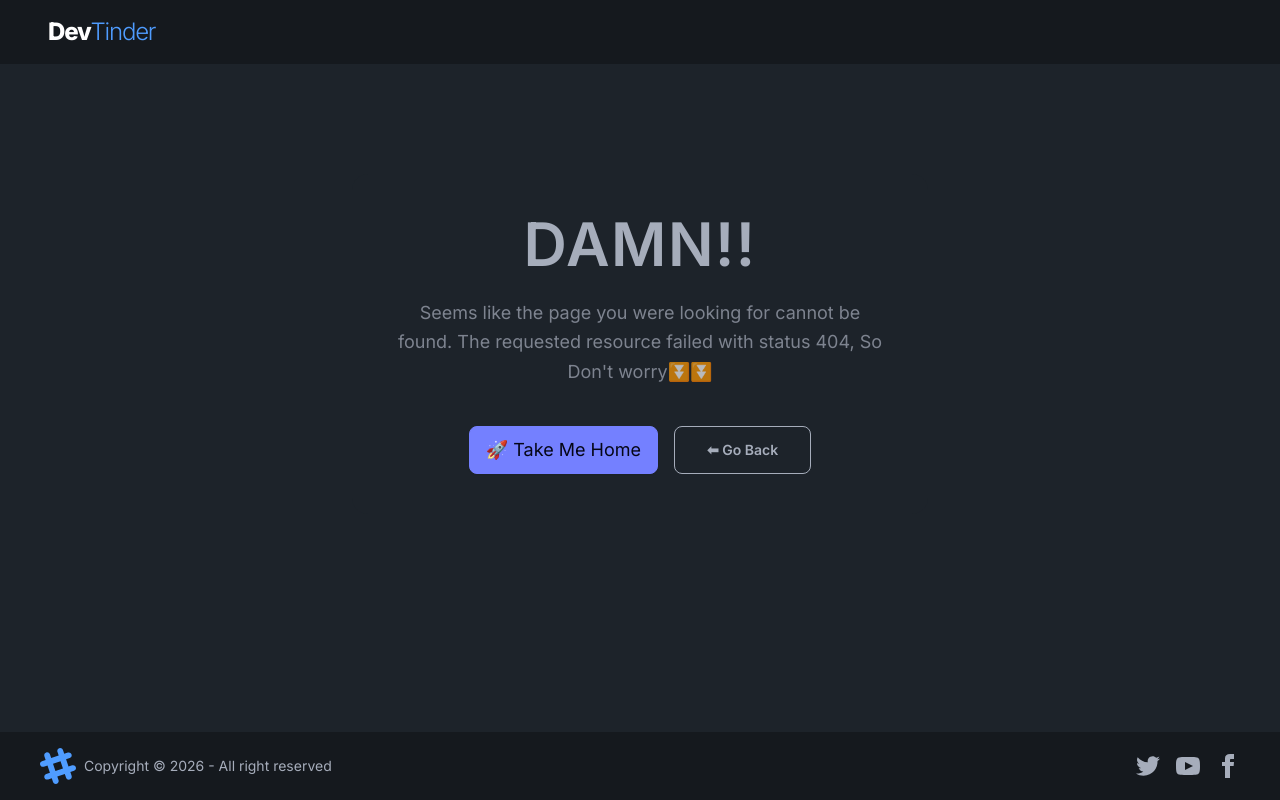
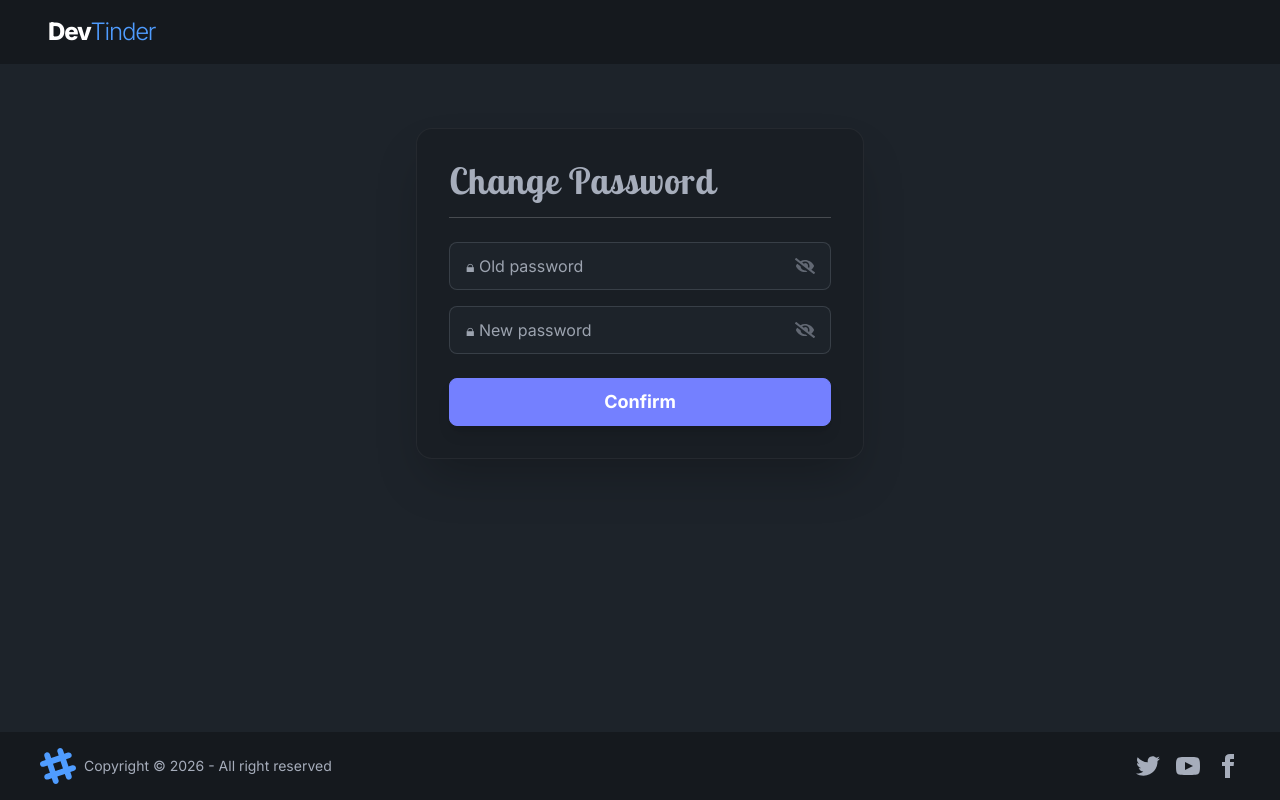
Before and after one commit to himanshu-mawari/devtinder-frontend, a React (Vite) app: page /change-password in a window 1280 px wide. Built offline with nearby package versions, Linux system fonts and the light colour scheme; no server answers.

Commit message:
create change password component and connect to backend api

```diff
--- a/src/App.jsx
+++ b/src/App.jsx
@@ -11,6 +11,7 @@ import { Provider } from "react-redux";
 import appStore from "./utils/appStore";
 import NotFoundCoolUI from "./components/NotFound";
 import Signup from "./components/Signup";
+import ChangePassword from "./components/ChangePassword";
 
 function App() {
   return (
@@ -20,13 +21,15 @@ function App() {
           <Route path="/" element={<Body />}>
             <Route index element={<Feed />} />
             <Route path="login" element={<Login />} />
+            <Route path="signup" element={<Signup/>} />
             <Route path="test" element={<Test />} />
             <Route path="profile/view" element={<Profile />} />
             <Route path="profile/edit" element={<EditProfile />} />
             <Route path="requests" element={<RequestPage />} />
             <Route path="connections" element={<Connections />} />
+            <Route path="change-password" element={<ChangePassword />} />
+
             <Route path="*" element={<NotFoundCoolUI />} />
-            <Route path="signup" element={<Signup/>} />
           </Route>
         </Routes>
       </BrowserRouter>
--- a/src/Components/Body.jsx
+++ b/src/Components/Body.jsx
@@ -17,7 +17,6 @@ const Body = () => {
         withCredentials: true,
       });
       dispatch(addUser(res.data));
-      console.log(res)
     } catch (err) {
       if (err.response?.status === 401) {
         navigate("/login");
--- /dev/null
+++ b/src/Components/ChangePassword.jsx
@@ -0,0 +1,123 @@
+import { useState } from "react";
+import Toast from "./Toast";
+import { FaEye, FaEyeSlash } from "react-icons/fa";
+import axios from "axios";
+import { BASE_URL } from "../utils/constants";
+
+const ChangePassword = () => {
+  const [oldPassword, setOldPassword] = useState("");
+  const [newPassword, setNewPassword] = useState("");
+  const [showOld, setShowOld] = useState(false);
+  const [showNew, setShowNew] = useState(false);
+  const [error, setError] = useState("");
+  const [toast, setToast] = useState(false);
+  const [toastMessage, setToastMessage] = useState("");
+  const [toastType, setToastType] = useState("");
+
+  const handleChangePassword = async (e) => {
+    e.preventDefault();
+    setError("");
+    try {
+      if (!oldPassword || !newPassword) {
+        setError("old and new password required");
+        return;
+      }
+
+      const user = await axios.patch(
+        BASE_URL + "profile/reset-password",
+        { oldPassword, newPassword },
+        { withCredentials: true },
+      );
+      setToast(true);
+      setToastMessage(user.data.message);
+      setToastType("success");
+      setTimeout(() => {
+        setToast(false);
+      }, 2000);
+      setOldPassword("")
+      setNewPassword("")
+    } catch (err) {
+      setError(err?.response?.data?.message || "Something went wrong");
+    }
+  };
+  return (
+    <div className="flex justify-center mt-16 px-4">
+      <div className="card bg-base-200 w-full max-w-md shadow-2xl border border-white/5">
+        <div className="card-body gap-y-6">
+          <h2 className="text-4xl font-bold font-login tracking-wide border-b border-white/20 pb-4">
+            Change Password
+          </h2>
+
+          <form
+            onSubmit={handleChangePassword}
+            className="flex flex-col gap-y-4"
+          >
+            <div className="form-control relative">
+              <input
+                type={showOld ? "text" : "password"}
+                placeholder="🔒︎ Old password"
+                className="input input-bordered w-full pr-12 focus:border-[#7261f2]"
+                value={oldPassword}
+                onChange={(e) => {
+                  setOldPassword(e.target.value);
+                  setError("");
+                }}
+                required
+              />
+              <button
+                type="button"
+                className="absolute right-4 top-1/2 -translate-y-1/2 text-xl opacity-50 hover:opacity-100 transition-opacity"
+                onClick={() => {
+                  setShowOld(true);
+                  setTimeout(() => setShowOld(false), 3000);
+                }}
+              >
+                {showOld ? <FaEye /> : <FaEyeSlash />}
+              </button>
+            </div>
+
+            <div className="form-control relative">
+              <input
+                type={showNew ? "text" : "password"}
+                placeholder="🔒︎ New password"
+                className="input input-bordered w-full pr-12 focus:border-[#7261f2]"
+                value={newPassword}
+                onChange={(e) => {
+                  setNewPassword(e.target.value);
+                  setError("");
+                }}
+                required
+              />
+              <button
+                type="button"
+                className="absolute right-4 top-1/2 -translate-y-1/2 text-xl opacity-50 hover:opacity-100 transition-opacity"
+                onClick={() => {
+                  setShowNew(true);
+                  setTimeout(() => setShowNew(false), 3000);
+                }}
+              >
+                {showNew ? <FaEye /> : <FaEyeSlash />}
+              </button>
+            </div>
+
+            {error && (
+              <p className="text-error text-sm ml-1 animate-pulse">
+                ⚠️ {error}
+              </p>
+            )}
+
+            <button
+              className="btn btn-primary w-full text-white font-bold text-lg mt-2 shadow-lg"
+              type="submit"
+            >
+              Confirm
+            </button>
+          </form>
+        </div>
+      </div>
+      {toast && <Toast message={toastMessage} type={toastType} />}
+    </div>
+  );
+};
+
+export default ChangePassword;
--- a/src/Components/NavBar.jsx
+++ b/src/Components/NavBar.jsx
@@ -10,13 +10,9 @@ const NavBar = () => {
   const navigate = useNavigate();
 
   const handleLogout = async () => {
-    try {
-      await axios.post(BASE_URL + "logout", {}, { withCredentials: true });
-      dispatch(removeUser());
-      navigate("/login");
-    } catch(err){
-      // console.log(err)
-    }
+    await axios.post(BASE_URL + "logout", {}, { withCredentials: true });
+    dispatch(removeUser());
+    navigate("/login");
   };
 
   return (
@@ -73,6 +69,9 @@ const NavBar = () => {
                   <Link to="/requests">Connection Requests</Link>
                 </li>
                 <li>
+                  <Link to="/change-password">Change password</Link>
+                </li>
+                <li>
                   <a
                     onClick={handleLogout}
                     className="text-error hover:bg-error/10"
--- a/src/Components/Signup.jsx
+++ b/src/Components/Signup.jsx
@@ -16,7 +16,6 @@ const Signup = () => {
   const [visibility, setVisibility] = useState(false);
   const dispatch = useDispatch();
   const navigate = useNavigate();
-  console.log(error);
   const handleSignup = async () => {
     try {
       const user = await axios.post(
--- a/src/Components/UserCard.jsx
+++ b/src/Components/UserCard.jsx
@@ -1,27 +1,24 @@
 import axios from "axios";
-import { BASE_URL} from "../utils/constants";
+import { BASE_URL } from "../utils/constants";
 import { removeFeed } from "../utils/feedSlice";
 import { useDispatch } from "react-redux";
 
 const UserCard = ({ userData }) => {
-  const { firstName, bio, age, profilePicture, skills , _id } = userData;
+  const { firstName, bio, age, profilePicture, skills, _id } = userData;
   const dispatch = useDispatch();
 
-  const handleSendRequest = async (status , userId) => {
-    try{
-
-      await axios.post(BASE_URL + `request/send/${status}/${userId}` , {} , {withCredentials : true} );
-      dispatch(removeFeed(userId))
-    } catch(err){
-      console.error(err)
-    }
-
-  }
+  const handleSendRequest = async (status, userId) => {
+    await axios.post(
+      BASE_URL + `request/send/${status}/${userId}`,
+      {},
+      { withCredentials: true },
+    );
+    dispatch(removeFeed(userId));
+  };
 
   return (
     <div className="flex justify-center mt-3 px-4">
       <div className="relative w-full max-w-[24rem] h-[36rem] rounded-[2rem] overflow-hidden shadow-2xl border border-white/5 group">
-
         <img
           src={profilePicture || "https://via.placeholder.com/400x600"}
           alt="profile"
@@ -31,11 +28,8 @@ const UserCard = ({ userData }) => {
         <div className="absolute inset-0 bg-gradient-to-t from-black/95 via-black/40 to-transparent" />
 
         <div className="absolute bottom-0 p-6 pb-6 text-white w-full space-y-4">
-
           <div className="flex items-baseline gap-2">
-        <h2 className="text-3xl font-bold tracking-tight">
-          {firstName}
-        </h2>
+            <h2 className="text-3xl font-bold tracking-tight">{firstName}</h2>
             {age && (
               <span className="text-xl font-light opacity-80">{age}</span>
             )}
@@ -48,7 +42,8 @@ const UserCard = ({ userData }) => {
             </p>
           </div>
 
-     {skills && <div className="flex flex-wrap gap-2">
+          {skills && (
+            <div className="flex flex-wrap gap-2">
               {skills?.slice(0, 2).map((skill, i) => (
                 <span
                   key={i}
@@ -57,7 +52,8 @@ const UserCard = ({ userData }) => {
                   {skill}
                 </span>
               ))}
-      </div>}
+            </div>
+          )}
 
           <div className="grid grid-cols-2 gap-4 pt-4">
             <button
@@ -76,6 +72,7 @@ const UserCard = ({ userData }) => {
         </div>
       </div>
     </div>
-  )};
+  );
+};
 
 export default UserCard;
```
Lines whose indentation alone changed are shown as unchanged.
